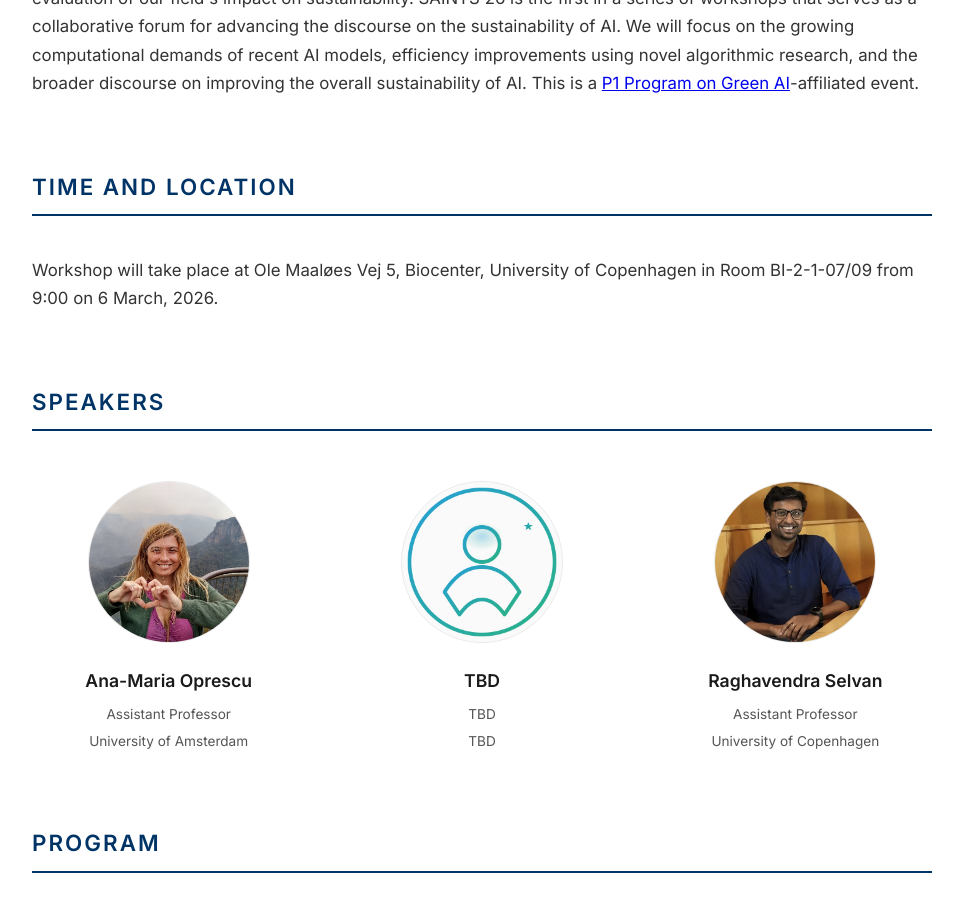
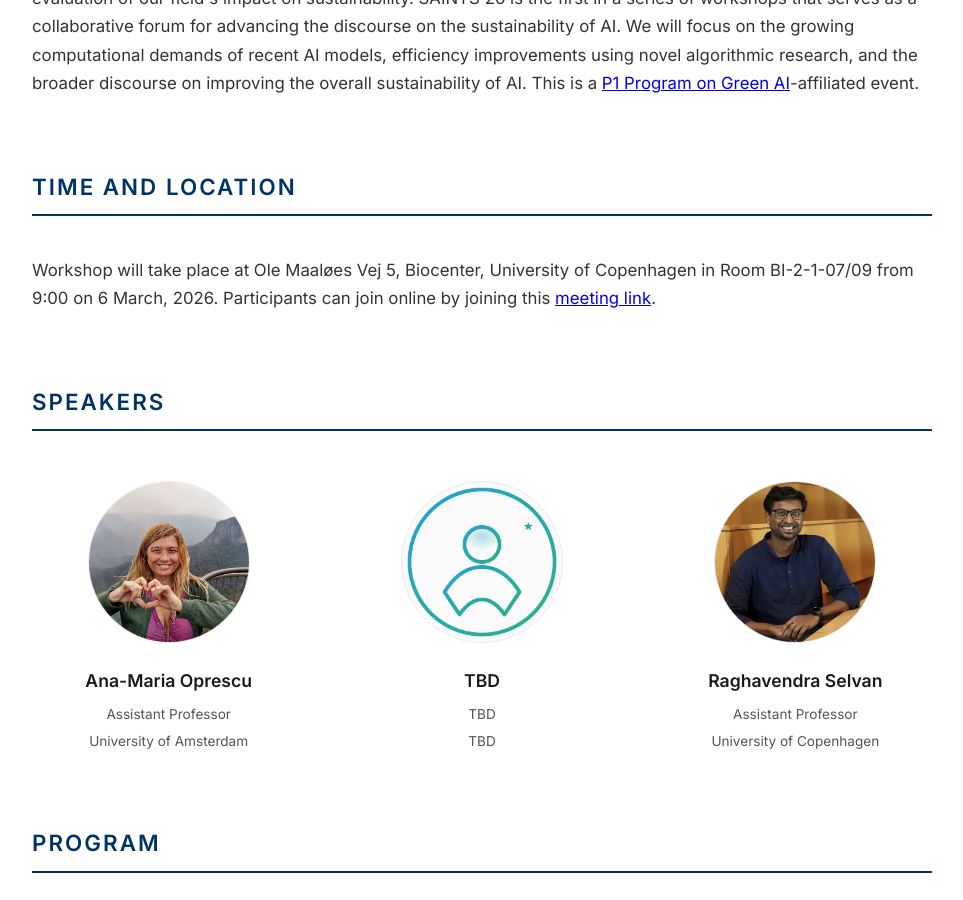
Before and after one commit to saintslab/saintslab.github.io, a Jekyll site: the page workshop2026/index.html, which Jekyll copies as it is, in a window 1280 px wide and 900 px high, scrolled down 608 px. Shown: the whole window, without its empty margins (158-1121 px from the left). Built offline with Jekyll 4.4.1, drawn with Linux system fonts in a browser that asks for light colours.

Commit message:
Update link

```diff
--- a/workshop2026/index.html
+++ b/workshop2026/index.html
@@ -207,7 +207,7 @@
     <section id="location">
         <h2>Time and Location</h2>
         <p>
-            Workshop will take place at Ole Maaløes Vej 5, Biocenter, University of Copenhagen in Room BI-2-1-07/09 from 9:00 on 6 March, 2026.
+            Workshop will take place at Ole Maaløes Vej 5, Biocenter, University of Copenhagen in Room BI-2-1-07/09 from 9:00 on 6 March, 2026. Participants can join online by joining this <a href="https://ucph-ku.zoom.us/j/63614516145?pwd=ij6uTgfLqfaX0WWOeeicItmvm832y7.1">meeting link</a>.
         </p>
     </section>
 
@@ -281,6 +281,7 @@
             Attendance is limited to ensure high-quality discussion. Please sign-up at this <a href="https://www.survey-xact.dk/LinkCollector?key=V21SF59GU1CN">link</a> by March 1st, 2026.
         </p>
     </section>
+
     <footer>
         <p>&copy; 2026 SAINTS Lab &bull; University of Copenhagen, Denmark</p>
     </footer>
```
